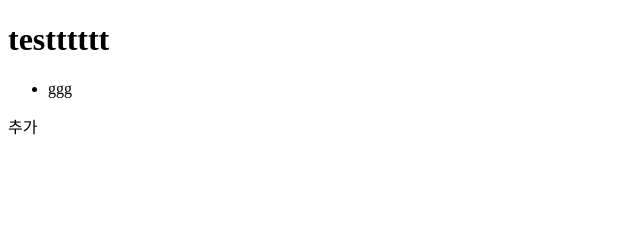
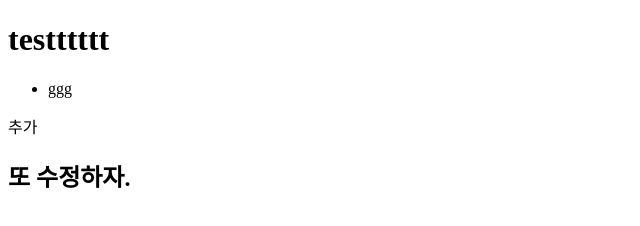
Before and after one commit to shinkookjin/study, a plain HTML site: page test.html in a window 1280 px wide. Shown: the whole page, without its empty margins (0-640 px from the left). Drawn offline with Linux system fonts and the light colour scheme.

Commit message:
commit02

```diff
--- a/test.html
+++ b/test.html
@@ -14,5 +14,6 @@
         </ul>
     </nav>
     <p>추가</p>
+    <h2>또 수정하자.</h2>
 </body>
 </html>
```
